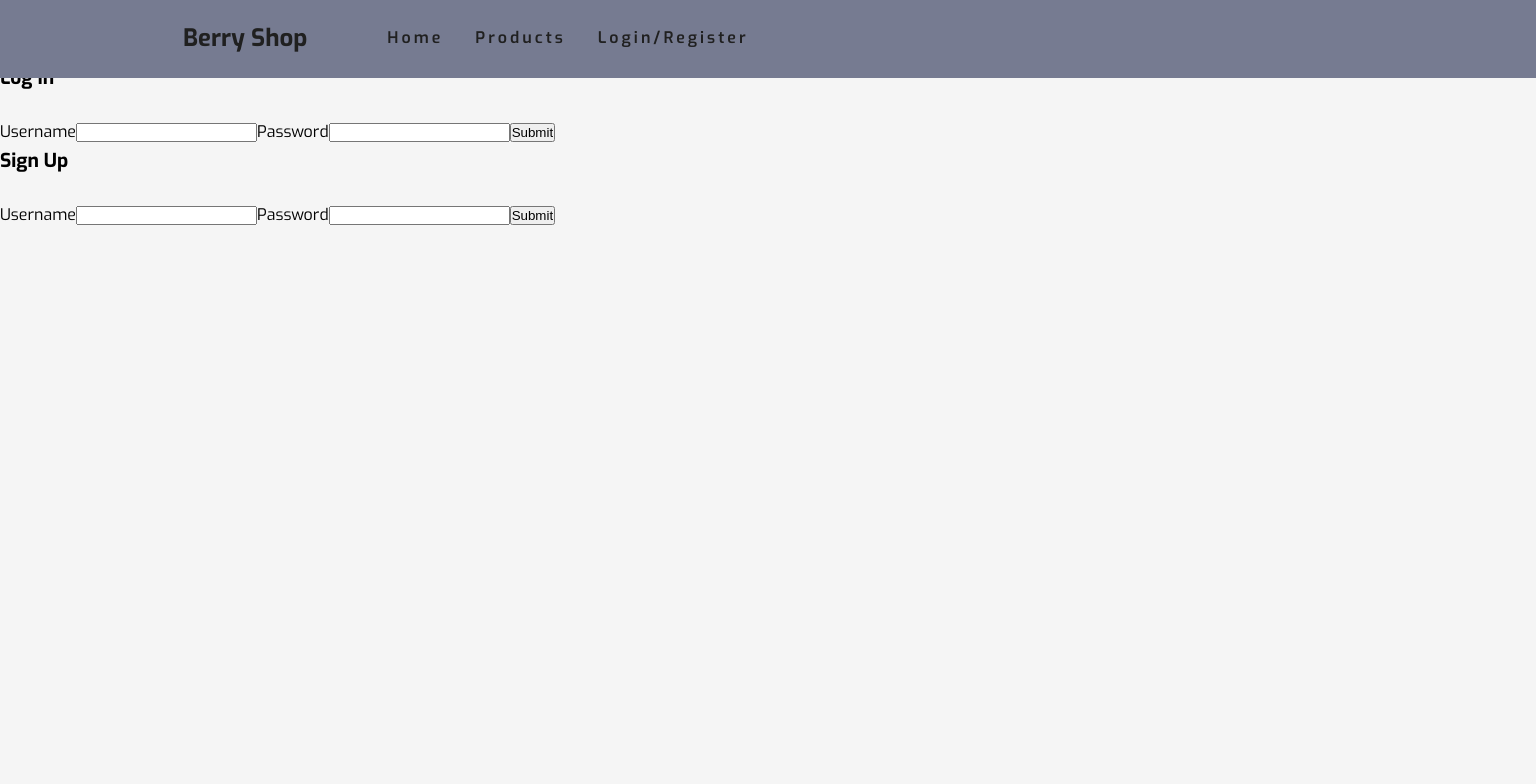
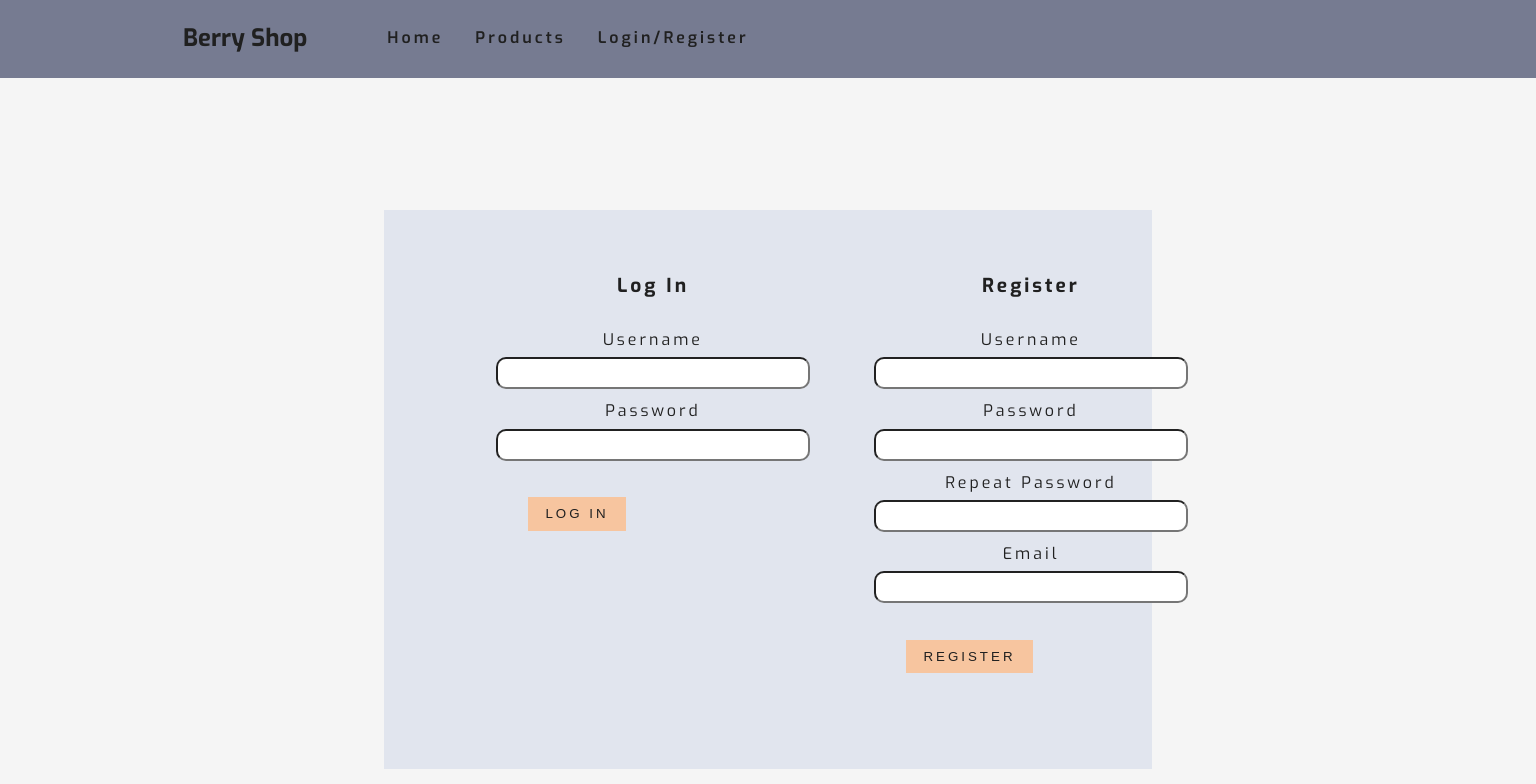
Before and after one commit to pwgcz/universal-shop, a React (Create React App) app in the folder front_end/: page /auth in a window 1536 px wide. Shown: the top 784 px of the page. Built offline with nearby package versions, Linux system fonts and the light colour scheme.

Commit message:
update login/register page

```diff
--- a/front_end/src/App.css
+++ b/front_end/src/App.css
@@ -579,7 +579,6 @@ margin-top: 10%;
 .productconteiner-filter{
     padding: 2rem;
     border-right: solid var(--mainBlack) 1px ;
-
     margin-top: 1.5rem;
 }
 .productconteiner-products{
@@ -594,3 +593,72 @@ margin-top: 10%;
   }
 }
 /* end of productconteiner */
+
+/* Auth  */
+
+.auth-conteiner{
+  margin: 9rem 1rem;
+
+  justify-content: space-between;
+  background:var(--mainLightColor);
+  color: var(--mainBlack);
+  padding: 1rem 1rem;
+
+  text-transform: capitalize;
+  letter-spacing: var(--mainSpacing);
+}
+.auth-conteiner label{
+  display: block;
+}
+
+.auth-conteiner input{
+
+  font-size: 1.5rem;
+  weight: 300;
+  border-radius: 10px;
+  text-align: center;
+}
+
+.auth-conteiner button{
+  display: block;
+  margin: 2rem;
+
+}
+
+.auth-form{
+  padding: 2rem;
+  text-align: center;
+
+  /* border: solid var(--mainBlack) 1px; */
+}
+.auth-seperator{
+  width: 5rem;
+  height: 5px;
+  margin: 0 auto;
+  background: var(--brightOrangeColor);
+}
+
+
+@media screen and (min-width: 1524px) {
+
+  .auth-conteiner{
+    margin: 9rem auto;
+    width: 50vw;
+    display: flex;
+    justify-content: space-between;
+    padding: 2rem 5rem;
+  }
+
+  .auth-seperator{
+    width: 5px;
+    height: 30rem;
+    margin: auto 0;
+  }
+  .auth-form{
+    padding:auto ;
+
+  }
+
+}
+
+/* end of Auth */
--- a/front_end/src/components/AuthComponent.js
+++ b/front_end/src/components/AuthComponent.js
@@ -67,9 +67,10 @@ const handleLogout = () => {
 };
 
   return(
-  <>
+  <div className='auth-conteiner'>
   <Login />
+  <div className='auth-seperator'/>
   <Register />
-  </>
+  </div>
   )
 }
--- a/front_end/src/components/Login.js
+++ b/front_end/src/components/Login.js
@@ -20,8 +20,9 @@ const handle_change = e => {
     };
 
     return (
-      <form onSubmit={e => this.props.handle_login(e, {password, userEmail})}>
+      <form className='auth-form' onSubmit={e => this.props.handle_login(e, {password, userEmail})}>
               <h4>Log In</h4>
+
               <label htmlFor="username">Username</label>
               <input
                 type="text"
@@ -29,6 +30,7 @@ const handle_change = e => {
                 value={userEmail}
                 onChange={handle_change}
               />
+
               <label htmlFor="password">Password</label>
               <input
                 type="password"
@@ -36,7 +38,8 @@ const handle_change = e => {
                 value={password}
                 onChange={handle_change}
               />
-              <input type="submit" />
+              <button type="submit" className='btn-primary'> Log in </button>
+
             </form>
     )
 
--- a/front_end/src/components/Register.js
+++ b/front_end/src/components/Register.js
@@ -15,8 +15,8 @@ export default function Register() {
 
 
     return (
-      <form >
-          <h4>Sign Up</h4>
+      <form className='auth-form'>
+          <h4>Register</h4>
           <label htmlFor="username">Username</label>
           <input
             type="text"
@@ -31,7 +31,21 @@ export default function Register() {
             value={password}
             onChange={handle_change}
           />
-          <input type="submit" />
+
+          <label htmlFor="password">Repeat Password</label>
+          <input
+            type="password"
+            name="password"
+
+          />
+
+          <label htmlFor="password">Email</label>
+          <input
+            type="email"
+            name="email"
+          />
+
+          <button type="submit" className='btn-primary'> Register </button>
         </form>
     )
 
```
